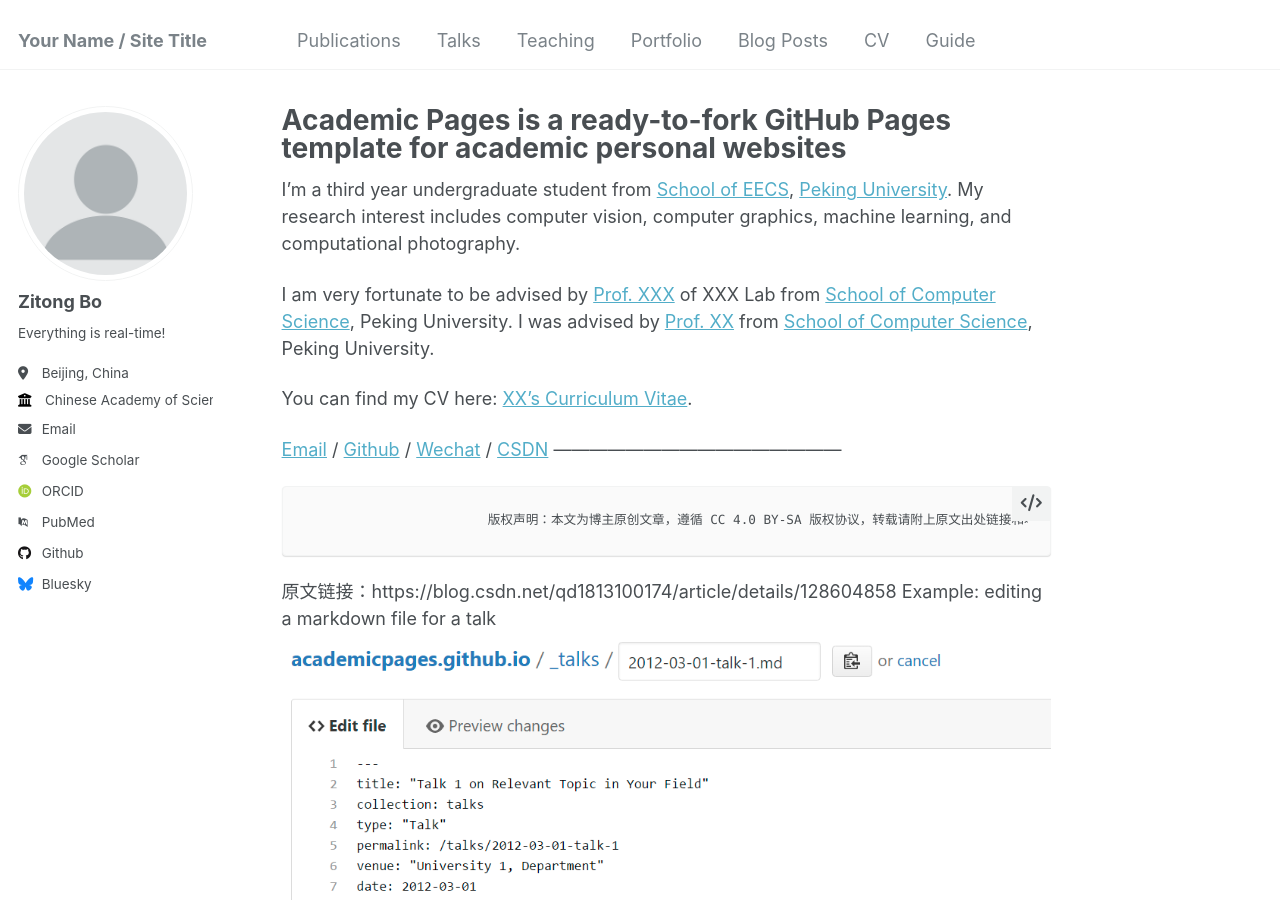
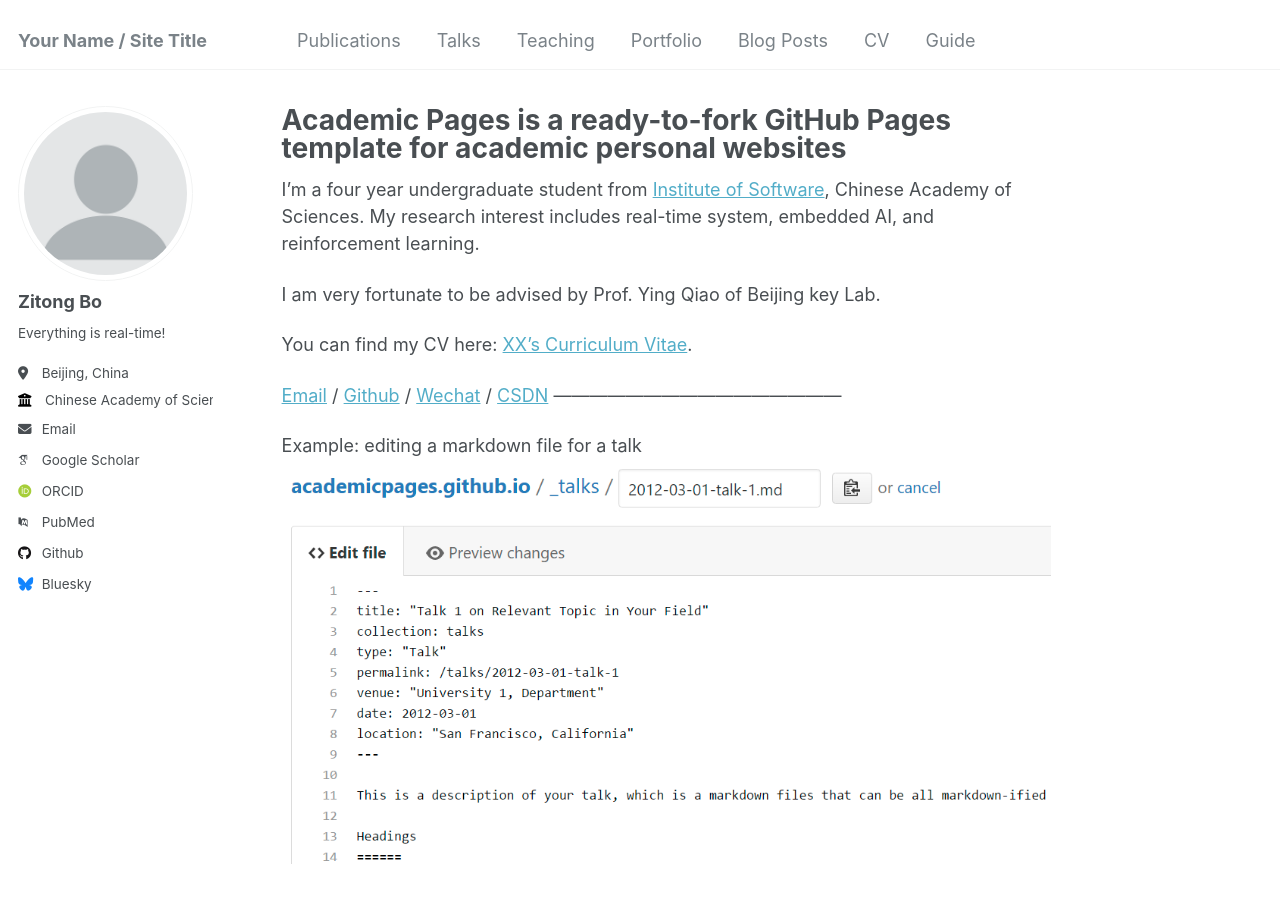
Before and after one commit to ZitongBo/ZitongBo.github.io, a Jekyll site: the page built from _pages/about.md, in a window 1280 px wide and 900 px high. Built offline with Jekyll 4.4.1, drawn with Linux system fonts in a browser that asks for light colours; some web fonts are replaced.

Commit message:
Update about.md

```diff
--- a/_pages/about.md
+++ b/_pages/about.md
@@ -6,18 +6,16 @@ redirect_from:
   - /about/
   - /about.html
 ---
-I'm a third year undergraduate student from [School of EECS](https://eecs.pku.edu.cn/), [Peking University](https://www.pku.edu.cn/). My research interest includes computer vision, computer graphics, machine learning, and computational photography.
+I'm a four year undergraduate student from [Institute of Software](https://www.is.cas.cn/), Chinese Academy of Sciences. My research interest includes real-time system, embedded AI, and reinforcement learning.
 
-I am very fortunate to be advised by [Prof. XXX](https://www.XXX.com/) of XXX Lab from [School of Computer Science](https://cs.pku.edu.cn/), Peking University. I was advised by [Prof. XX](https://XXX.pku.edu.cn/) from [School of Computer Science](https://cs.pku.edu.cn/), Peking University.
+I am very fortunate to be advised by Prof. Ying Qiao of Beijing key Lab.
 
 You can find my CV here: [XX's Curriculum Vitae](../assets/Curriculum_Vitae.pdf).
 
 [Email](mailto:XX@stu.pku.edu.cn) / [Github](https://github.com/QiuDi233) / [Wechat](../images/wechat.jpg) / [CSDN](https://blog.csdn.net/qd1813100174?spm=1000.2115.3001.5343)
 ————————————————
 
-                            版权声明：本文为博主原创文章，遵循 CC 4.0 BY-SA 版权协议，转载请附上原文出处链接和本声明。
 
-原文链接：https://blog.csdn.net/qd1813100174/article/details/128604858
 Example: editing a markdown file for a talk
 ![Editing a markdown file for a talk](/images/editing-talk.png)
 
```
